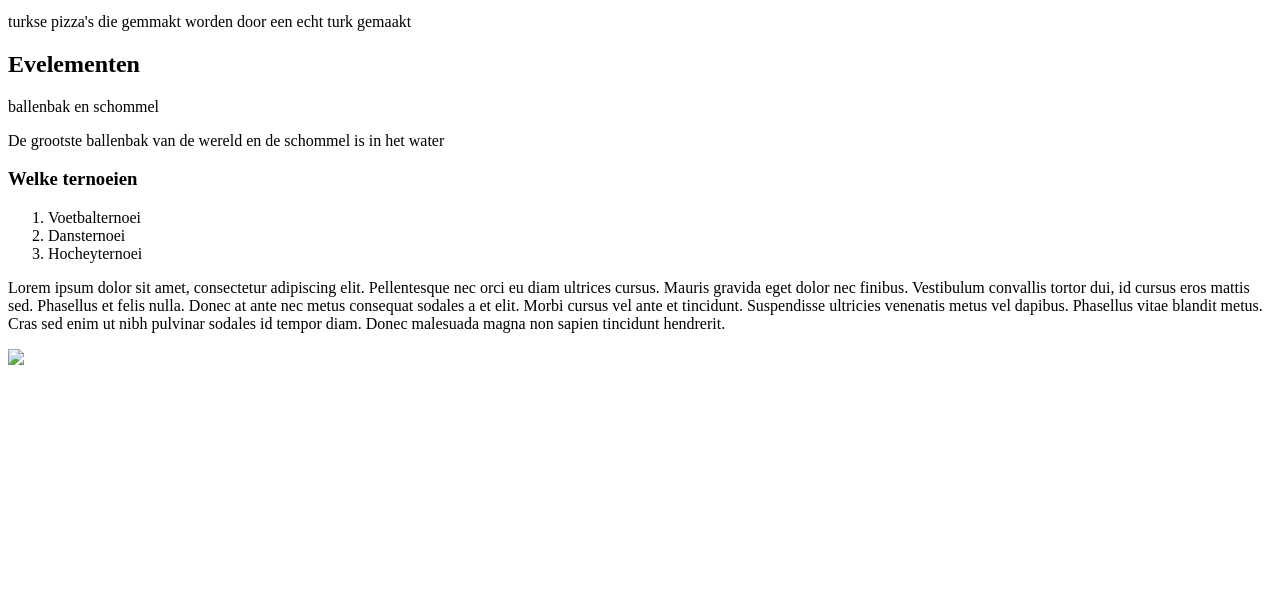
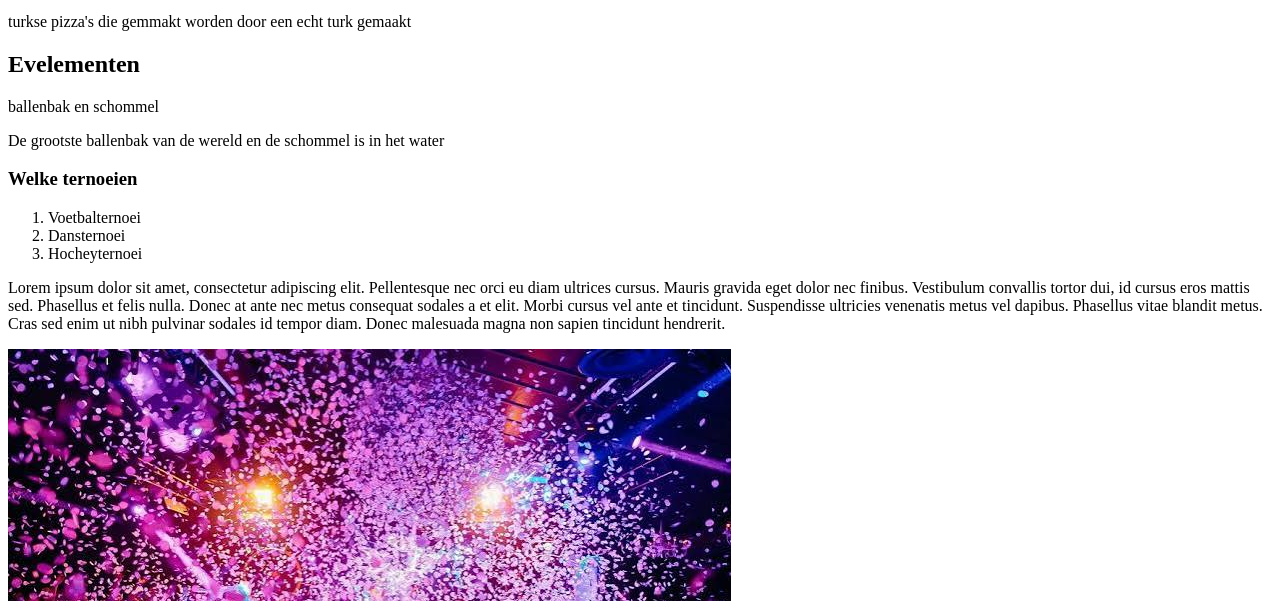
Before and after one commit to MackSala/weekopdrach2, a plain HTML site: page index.html in a window 1280 px wide. Shown: the part 199-800 px from the top of the page. Drawn offline with Linux system fonts and the light colour scheme; the site is published under a folder, as on GitHub Pages, so addresses that start at the root find nothing.

Commit message:
WebLab Run 26-11-2026 10:44:23 (UTC+01:00)

```diff
--- a/index.html
+++ b/index.html
@@ -21,6 +21,6 @@
 <li> Hocheyternoei</li>
 </ol>
 <p> Lorem ipsum dolor sit amet, consectetur adipiscing elit. Pellentesque nec orci eu diam ultrices cursus. Mauris gravida eget dolor nec finibus. Vestibulum convallis tortor dui, id cursus eros mattis sed. Phasellus et felis nulla. Donec at ante nec metus consequat sodales a et elit. Morbi cursus vel ante et tincidunt. Suspendisse ultricies venenatis metus vel dapibus. Phasellus vitae blandit metus. Cras sed enim ut nibh pulvinar sodales id tempor diam. Donec malesuada magna non sapien tincidunt hendrerit.</p>
-<img src="/feest.png">
+<img src="feest.png">
 </body>
 </html>
```
Also changed, not shown: 1 other file.
